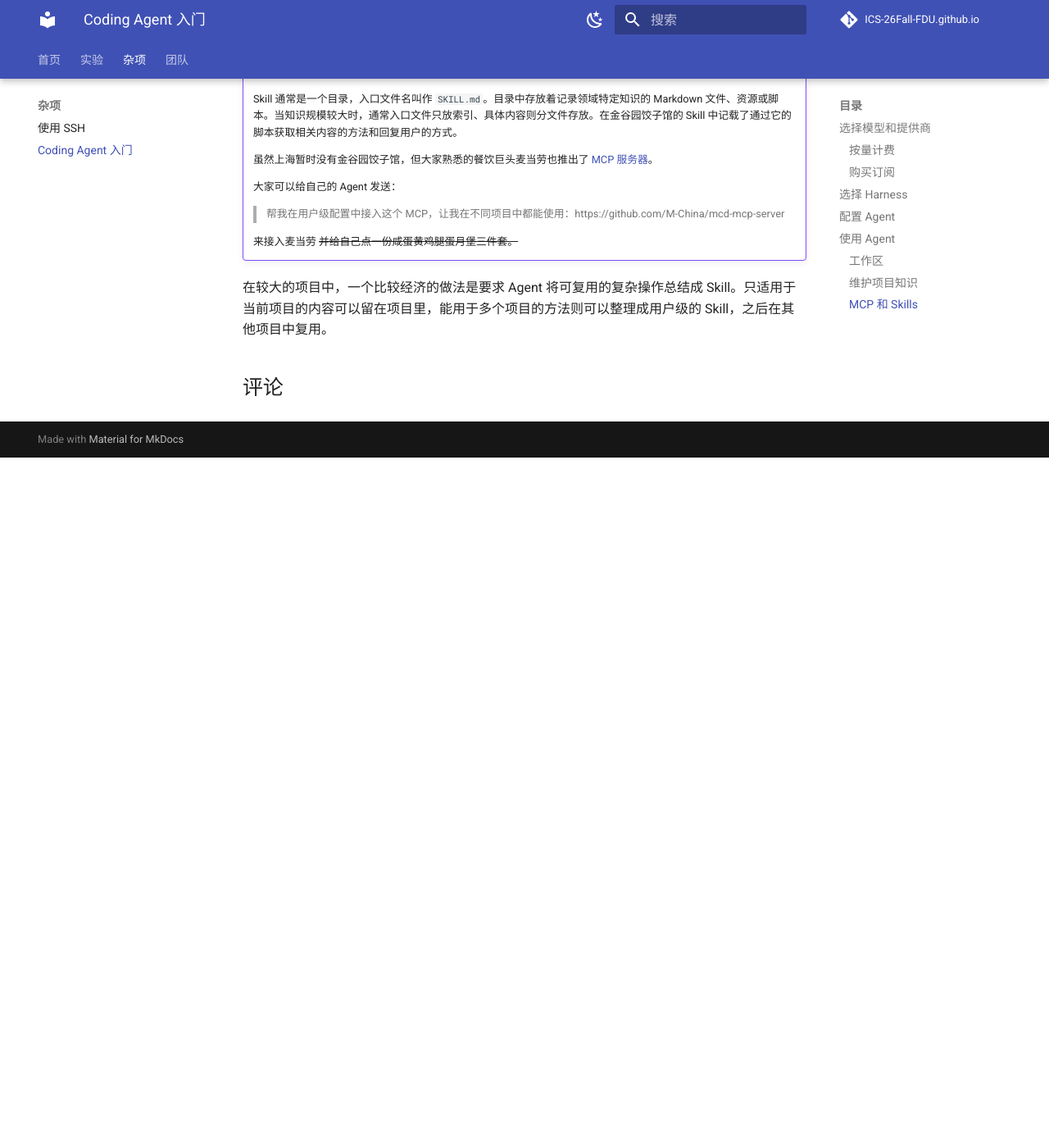
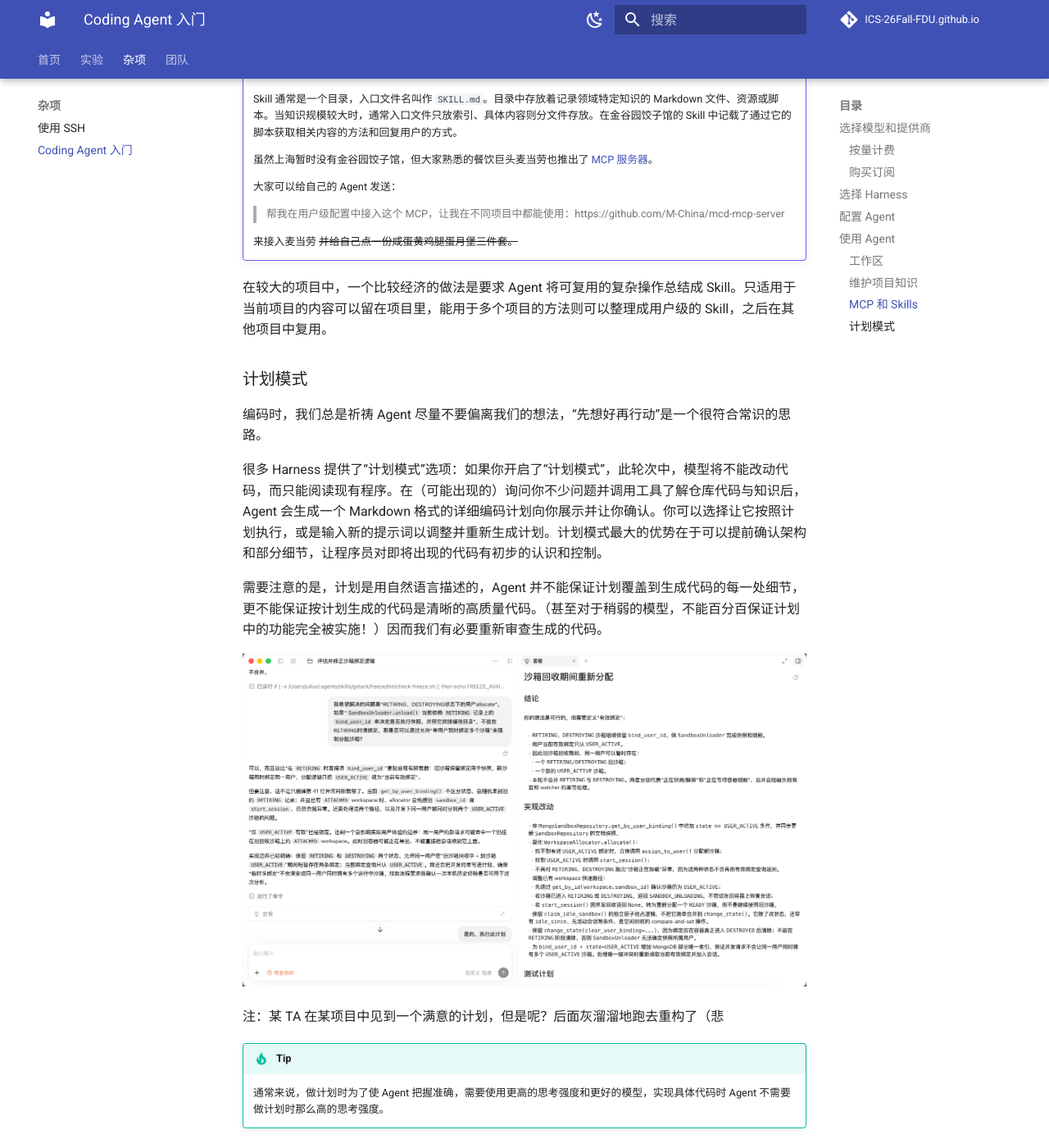
Before and after one commit to ICS-26Fall-FDU/ICS-26Fall-FDU.github.io, an MkDocs documentation site: the page built from docs/misc/coding-agent.md, in a window 1280 px wide and 1400 px high, scrolled down 10497 px. Shown: the whole window at 82% size. Built offline with MkDocs 1.6.1 and Material for MkDocs 9.7.7, drawn with Linux system fonts in a browser that asks for light colours; comment, search, counter and statistics services are not loaded; before the commit the page ends 11055 px from its top, so only the background shows below that.

Commit message:
doc(coding-agent): add plan mode description

```diff
--- a/docs/misc/coding-agent.md
+++ b/docs/misc/coding-agent.md
@@ -196,13 +196,13 @@ Harness 自身的安全性也很重要。除了 Vibe Coding 本身可能带来
 
 在 Vibe Coding 的过程中大家有时会将将来仍然有用的知识保存在项目文件中，并随着项目的变化一起维护。
 
-一个常见的做法是在项目根目录放置 [AGENTS.md](https://Agents.md/)。这是一个写给 Agent 看的 Markdown 文件，可以记录构建和测试命令、修改代码时需要遵循的约定，以及其他项目文档的位置。支持这一约定的 Harness 会按自己的规则将文件内容加载到上下文中。
+一个常见的做法是在项目根目录放置 [AGENTS.md](https://agents.md/)。这是一个写给 Agent 看的 Markdown 文件，可以记录构建和测试命令、修改代码时需要遵循的约定，以及其他项目文档的位置。支持这一约定的 Harness 会按自己的规则将文件内容加载到上下文中。
 
 一些 Harness 也支持用户级的指令文件，用来保存跨项目通用的个人偏好。比如 OpenCode 支持在[用户配置目录中放置 `AGENTS.md`](https://opencode.ai/docs/rules/#global)。把这类知识保存在仓库中，是为了让它们随项目一起维护，并与其他参与者共享。
 
 `AGENTS.md` 应当尽可能保持简短，只放大多数任务都需要知道的信息。而相对较长的信息可以放在 `README.md` 或 `docs/` 中，再在 `AGENTS.md` 里说明什么时候应该阅读或修改它们。
 
-如果一类知识只在特定任务中才会用到，或者某套操作会反复执行，也可以把它们整理成下一节介绍的 [Skills](https://Agentskills.io/home)，让 Agent 按需读取说明、查阅资料或执行配套脚本。
+如果一类知识只在特定任务中才会用到，或者某套操作会反复执行，也可以把它们整理成下一节介绍的 [Skills](https://agentskills.io/home)，让 Agent 按需读取说明、查阅资料或执行配套脚本。
 
 这些项目知识和代码同样需要维护。比较好的做法是让 Agent 在一次工作结束后更新过时的知识、补充缺少的说明，并在由你检查后将它们和代码一起提交。
 
@@ -251,3 +251,19 @@ MCP 还可以用于从服务器获得资源，如果想要了解可以参看 [MC
     来接入麦当劳 ~~并给自己点一份咸蛋黄鸡腿蛋月堡三件套。~~
 
 在较大的项目中，一个比较经济的做法是要求 Agent 将可复用的复杂操作总结成 Skill。只适用于当前项目的内容可以留在项目里，能用于多个项目的方法则可以整理成用户级的 Skill，之后在其他项目中复用。
+
+### 计划模式
+
+编码时，我们总是祈祷 Agent 尽量不要偏离我们的想法，“先想好再行动”是一个很符合常识的思路。
+
+很多 Harness 提供了“计划模式”选项：如果你开启了“计划模式”，此轮次中，模型将不能改动代码，而只能阅读现有程序。在（可能出现的）询问你不少问题并调用工具了解仓库代码与知识后，Agent 会生成一个 Markdown 格式的详细编码计划向你展示并让你确认。你可以选择让它按照计划执行，或是输入新的提示词以调整并重新生成计划。计划模式最大的优势在于可以提前确认架构和部分细节，让程序员对即将出现的代码有初步的认识和控制。
+
+需要注意的是，计划是用自然语言描述的，Agent 并不能保证计划覆盖到生成代码的每一处细节，更不能保证按计划生成的代码是清晰的高质量代码。（甚至对于稍弱的模型，不能百分百保证计划中的功能完全被实施！）因而我们有必要重新审查生成的代码。
+
+![某 TA 在某项目中见到一个满意的计划，但是呢？](../assets/plan-mode.png)
+
+注：某 TA 在某项目中见到一个满意的计划，但是呢？后面灰溜溜地跑去重构了（悲
+
+!!! Tip 小技巧
+
+    通常来说，做计划时为了使 Agent 把握准确，需要使用更高的思考强度和更好的模型，实现具体代码时 Agent 不需要做计划时那么高的思考强度。
```
Also changed, not shown: docs/assets/plan-mode.png (added).
